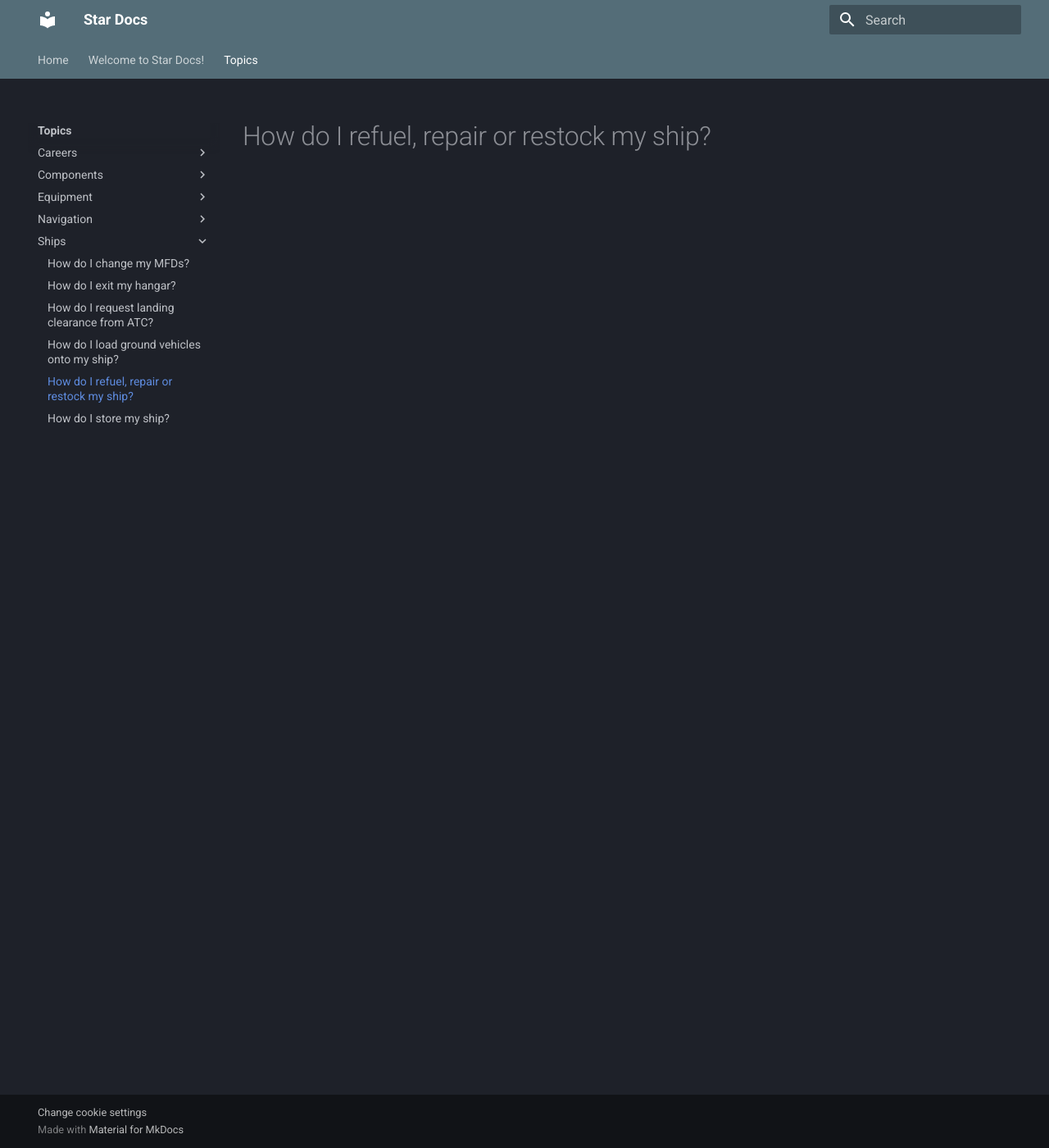
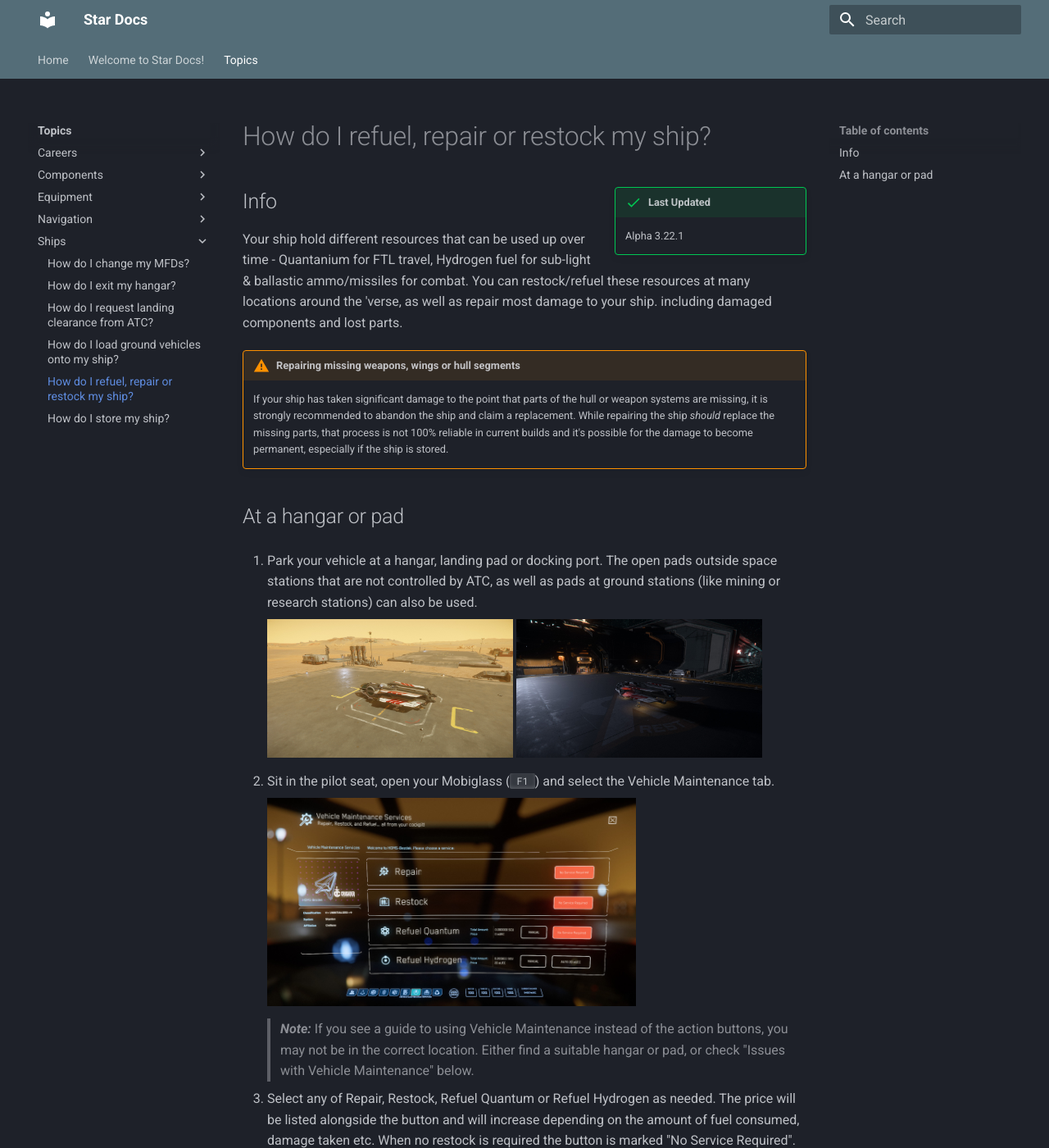
Before and after one commit to Arcodiant/StarDocs, an MkDocs documentation site: the page built from docs/topics/ships/refuel-repair.md, in a window 1280 px wide and 1400 px high. Shown: the whole window at 82% size. Built offline with MkDocs 1.6.1 and Material for MkDocs 9.7.7, drawn with Linux system fonts in a browser that asks for light colours; some of the changed text lies outside the part shown.

Commit message:
Add storing & refuelling ships

```diff
--- a/docs/topics/ships/refuel-repair.md
+++ b/docs/topics/ships/refuel-repair.md
@@ -1 +1,52 @@
 # How do I refuel, repair or restock my ship?
+
+!!! success inline end "Last Updated"
+    Alpha 3.22.1
+
+## Info
+
+Your ship hold different resources that can be used up over time - Quantanium for FTL travel, Hydrogen fuel for sub-light & ballastic ammo/missiles for combat. You can restock/refuel these resources at many locations around the 'verse, as well as repair most damage to your ship. including damaged components and lost parts.
+
+!!! warning "Repairing missing weapons, wings or hull segments"
+
+    If your ship has taken significant damage to the point that parts of the hull or weapon systems are missing, it is strongly recommended to abandon the ship and claim a replacement. While repairing the ship _should_ replace the missing parts, that process is not 100% reliable in current builds and it's possible for the damage to become permanent, especially if the ship is stored.
+
+## At a hangar or pad
+
+1. Park your vehicle at a hangar, landing pad or docking port. The open pads outside space stations that are not controlled by ATC, as well as pads at ground stations (like mining or research stations) can also be used.
+
+    ![Landed at station](./images/refuel-landed-station.jpg){width=300}
+    ![Landed at pad](./images/refuel-landed-pad.jpg){width=300}
+
+2. Sit in the pilot seat, open your Mobiglass (++f1++) and select the Vehicle Maintenance tab.
+
+    ![Vehicle Maintenance](./images/refuel-maint.jpg){width=450}
+
+    > ***Note:*** If you see a guide to using Vehicle Maintenance instead of the action buttons, you may not be in the correct location. Either find a suitable hangar or pad, or check "Issues with Vehicle Maintenance" below.
+
+3. Select any of Repair, Restock, Refuel Quantum or Refuel Hydrogen as needed. The price will be listed alongside the button and will increase depending on the amount of fuel consumed, damage taken etc. When no restock is required the button is marked "No Service Required".
+
+    - Repair will restore any lost hull health or external damage, repair damaged or worn components, and attempt to replace missing components or ship parts.
+
+    - Restock will replace used ammunition for ballistic weapons, expended missiles and flares/decoys.
+
+    - Refuel with completely fill the relevant fuel type. You can select manual if you only want to partially refuel.
+
+    ![Vehicle Maintenance Manual](./images/refuel-maint-manual.jpg){width=450}
+
+4. A warning will display on the HUD while the repair, refuel or restock action is taking place, and it will take some time depending on the amount of damage, fuel, etc. Taking off before the action is complete will cancel it.
+
+    ![Landed at station](./images/refuel-maint-processing.jpg){width=300}
+    ![Landed at pad](./images/refuel-hud-processing.jpg){width=300}
+
+5. Once the HUD warnings disappear, the refuel/repair/restock is complete and you can safely take off. You can verify by checking the Vehicle Maintenance tab again, and the relevant buttons should be marked "No Service Required".
+
+    ![Vehicle Maintenance Manual](./images/refuel-maint-complete.jpg){width=450}
+
+!!! info "Issues with Vehicle Maintenance"
+
+    If you open the Vehicle Maintenance tab and the buttons do not appear, there can be a couple of causes:
+
+    - You may not be fully on the pad, or centered enough; you can hover over the pad and autoland (hold ++n++) to correctly position.
+    - There may be another vehicle blocking use of the pad - make sure no other ships are on the same pad.
+    - If the server is struggling, it may not detect when you land on the pad. Trying moving to another - the open pads at stations are helpful for this.
```
Also changed, not shown: docs/topics/careers/salvage/find-ships.md (+3 -0 lines), docs/topics/ships/storing-ships.md (+14 -1 lines), docs/topics/ships/images/refuel-hud-processing.jpg (added), docs/topics/ships/images/refuel-landed-pad.jpg (added), docs/topics/ships/images/refuel-landed-station.jpg (added), docs/topics/ships/images/refuel-maint-complete.jpg (added), docs/topics/ships/images/refuel-maint-manual.jpg (added), docs/topics/ships/images/refuel-maint-processing.jpg (added), docs/topics/ships/images/refuel-maint.jpg (added), docs/topics/ships/images/storing-asop.jpg (added), docs/topics/ships/images/storing-elevator-panel.jpg (added), docs/topics/ships/images/storing-elevator.jpg (added), docs/topics/ships/images/storing-landed.jpg (added), docs/topics/ships/images/storing-power-down.jpg (added), 2 more files.
